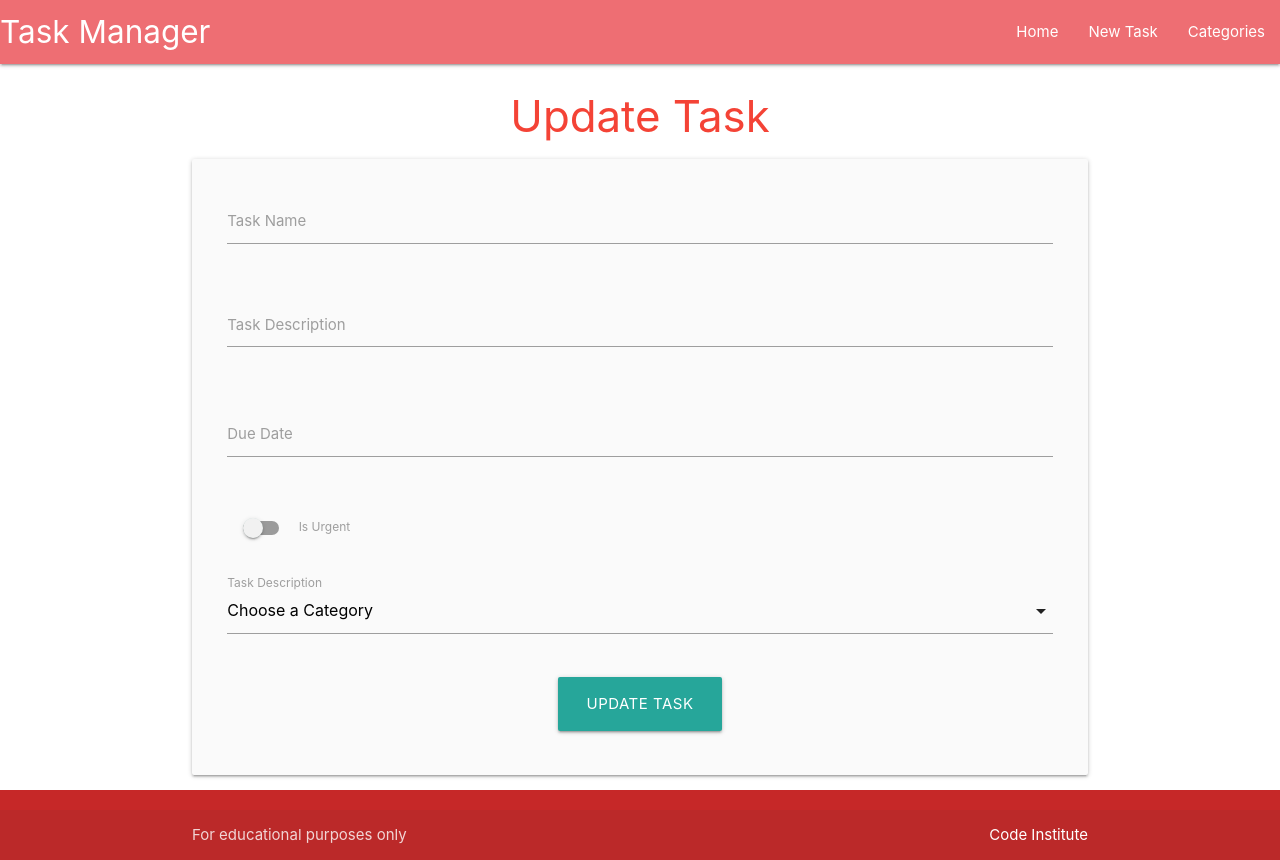
After one commit to Morgana-S/flask-sqlalchemy-task-manager, a Python web app: template taskmanager/templates/update_task.html in a window 1280 px wide. The commit adds this page. Run offline with Jinja, Linux system fonts and the light colour scheme; the template is opened without the code that fills it, so the values that code supplies are empty.

Commit message:
Add edit task functionality

```diff
--- /dev/null
+++ b/taskmanager/templates/update_task.html
@@ -0,0 +1,106 @@
+<!-- prettier-ignore -->
+{% extends "base.html" %}
+{% block content %}
+
+<h3 class="red-text center-align">Update Task</h3>
+
+<div class="row card-panel grey lighten-5">
+  <form
+    class="col s12"
+    method="POST"
+    action="{{ url_for('update_task', task_id=task.id )  }}">
+    <!-- Task Name -->
+    <div class="row">
+      <div class="input-field col s12">
+        <input
+          id="task_name"
+          name="task_name"
+          value="{{ task.task_name }}"
+          type="text"
+          class="validate"
+          minlength="5"
+          maxlength="50"
+          required />
+        <label for="task_name">Task Name</label>
+      </div>
+    </div>
+    <!-- Task Description -->
+    <div class="row">
+      <div class="input-field col s12">
+        <!-- prettier-ignore -->
+        <textarea
+          id="task_description"
+          name="task_description"
+          type="text"
+          class="materialize-textarea validate"
+          minlength="5"
+          maxlength="200"
+          required>{{- task.task_description -}}</textarea>
+        <label for="task_description">Task Description</label>
+      </div>
+    </div>
+    <!-- Due Date -->
+    <div class="row">
+      <div class="input-field col s12">
+        <input
+          id="due_date"
+          name="due_date"
+          value="{{ task.due_date.strftime('%d %B, %Y') }}"
+          type="text"
+          class="datepicker validate"
+          minlength="5"
+          maxlength="50"
+          required />
+        <label for="due_date">Due Date</label>
+      </div>
+    </div>
+    <!-- Is Urgent -->
+    <div class="row">
+      <div class="input-field col s12">
+        <div class="switch">
+          <label for="is_urgent">
+            {% if task.is_urgent == True %}
+            <input id="is_urgent" name="is_urgent" type="checkbox" checked />
+            {% else %}
+            <input id="is_urgent" name="is_urgent" type="checkbox" />
+            {% endif %}
+            <span class="lever"></span>
+            Is Urgent
+          </label>
+        </div>
+      </div>
+    </div>
+    <!-- Category Selection -->
+    <div class="row">
+      <div class="input-field col s12">
+        <select name="category_id" id="category_id" class="validate" required>
+          <option value="" disabled selected>Choose a Category</option>
+          <!-- prettier-ignore -->
+          {% for category in categories %}
+          {% if category == task.category %}
+          <option value="{{ category.id }}" selected>
+            {{ category.category_name }}
+          </option>
+          {% else %}
+          <option value="{{ category.id }}">
+            {{ category.category_name }}
+          </option>
+          <!-- prettier-ignore -->
+          {% endif %}
+          {% endfor %}
+        </select>
+        <label for="task_description">Task Description</label>
+      </div>
+    </div>
+    <!-- Submit -->
+    <div class="row">
+      <div class="col s12 center-align">
+        <button type="submit" class="btn-large light-red darken-1">
+          Update Task
+        </button>
+      </div>
+    </div>
+  </form>
+</div>
+
+{% endblock %}
```
Also changed, not shown: taskmanager/routes.py (+16 -1 lines), taskmanager/templates/tasks.html (+8 -1 lines).
